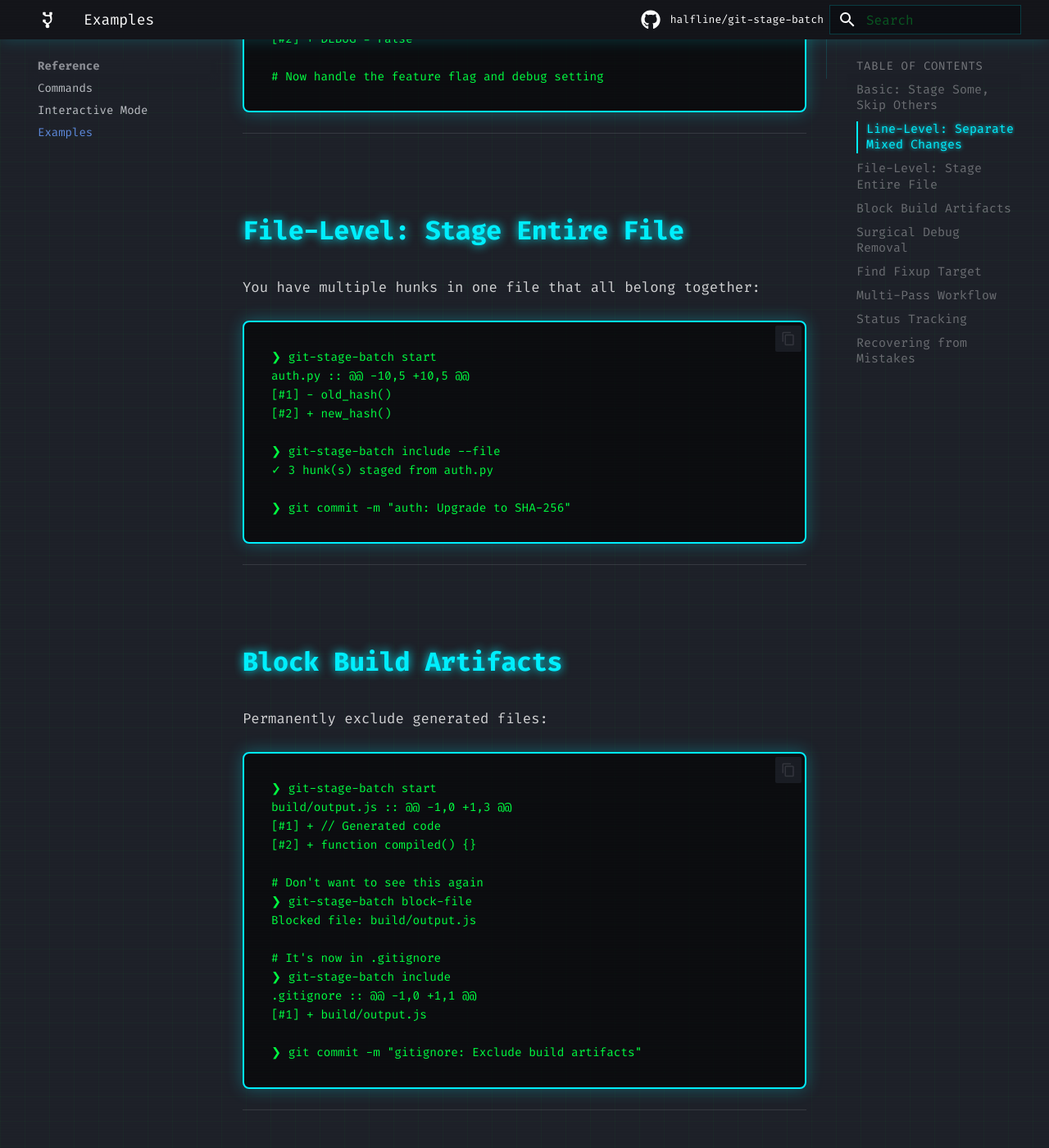
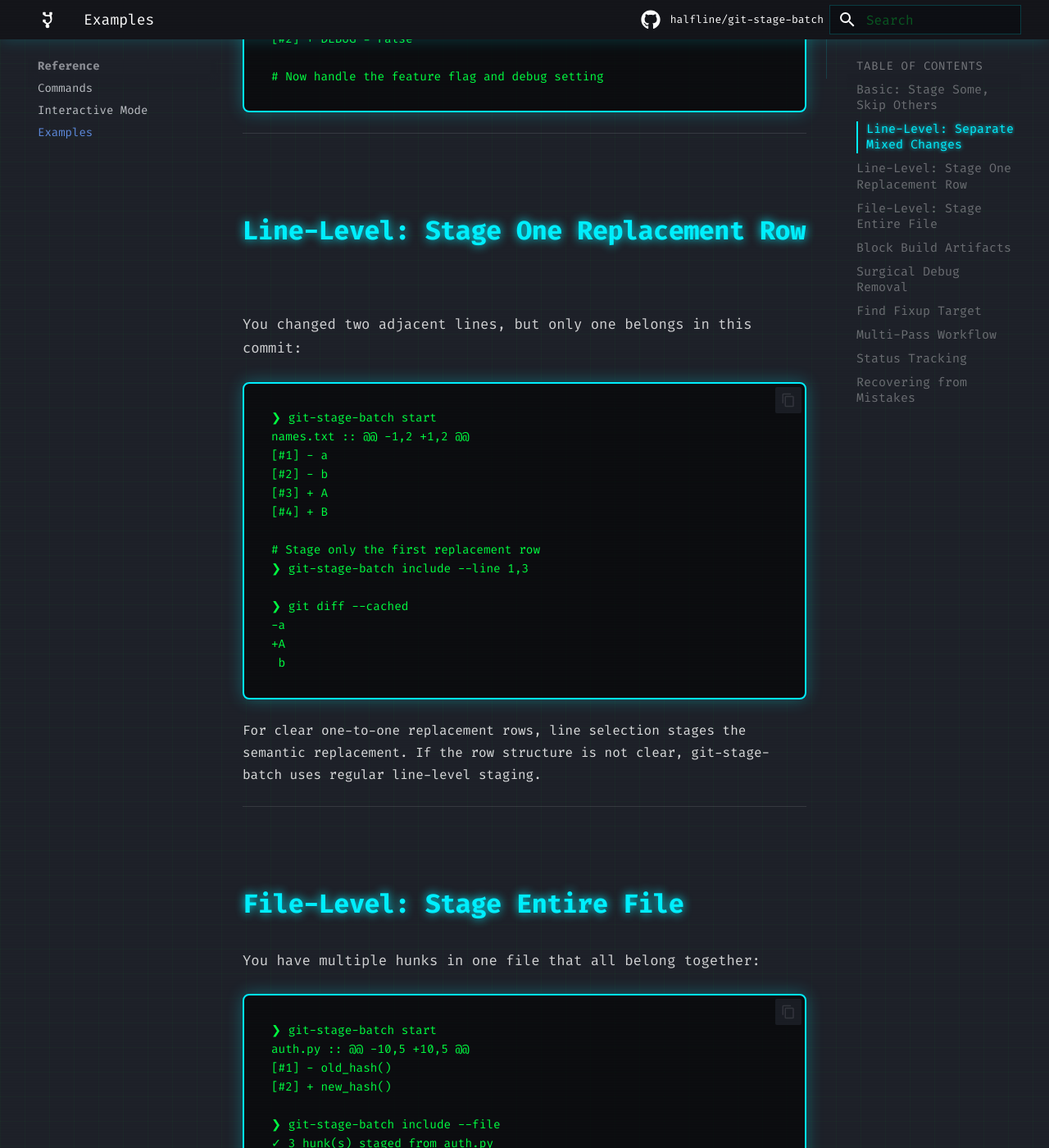
Before and after one commit to halfline/git-stage-batch, an MkDocs documentation site: the page built from docs/examples.md, in a window 1280 px wide and 1400 px high, scrolled down 1790 px. Shown: the whole window at 82% size. Built offline with MkDocs 1.6.1 and Material for MkDocs 9.7.7, drawn with Linux system fonts in a browser that asks for light colours; comment, search, counter and statistics services are not loaded.

Commit message:
docs: Document semantic replacement row staging
The include --line command now stages clear one-to-one replacement
rows semantically, falling back to raw line-level staging when the
hunk shape is ambiguous. The man page, command reference, and
examples do not describe the semantic behavior or the fallback
policy.

Users encountering replacement hunks cannot discover that selecting
matched deleted and added lines stages the semantic replacement row,
or that ambiguous selections fall back gracefully to legacy behavior.

This commit updates the man page, command reference, and examples to
describe semantic replacement row staging, the fallback policy, and
a worked example showing how selecting lines 1,3 from a two-row
replacement hunk stages only the first row.

````diff
--- a/docs/examples.md
+++ b/docs/examples.md
@@ -63,6 +63,33 @@ config.py :: @@ -1,5 +1,7 @@
 
 # Now handle the feature flag and debug setting
 ```
+
+---
+
+## Line-Level: Stage One Replacement Row
+
+You changed two adjacent lines, but only one belongs in this commit:
+
+```
+❯ git-stage-batch start
+names.txt :: @@ -1,2 +1,2 @@
+[#1] - a
+[#2] - b
+[#3] + A
+[#4] + B
+
+# Stage only the first replacement row
+❯ git-stage-batch include --line 1,3
+
+❯ git diff --cached
+-a
++A
+ b
+```
+
+For clear one-to-one replacement rows, line selection stages the semantic
+replacement. If the row structure is not clear, git-stage-batch uses regular
+line-level staging.
 
 ---
 
````
Also changed, not shown: docs/commands.md (+14 -0 lines), 1 other file.
